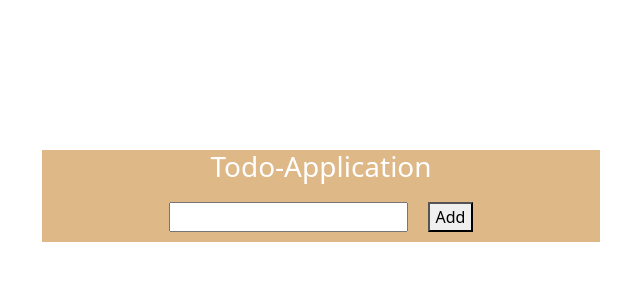
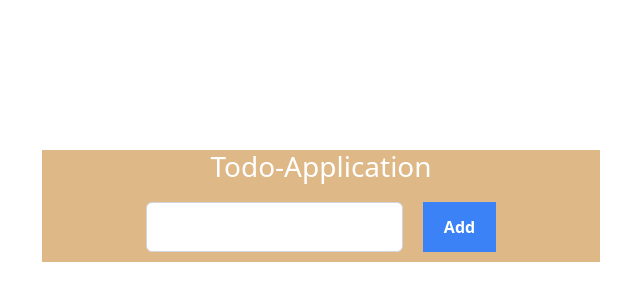
Before and after one commit to anithaeee/todolist-app, a React (Create React App) app: page / in a window 1280 px wide. Shown: the part 90-390 px from the top of the page, without its empty margins (319-959 px from the left). Built offline with nearby package versions, Linux system fonts and the light colour scheme.

Commit message:
git commit

```diff
--- a/src/Todoapp/Todoapp.css
+++ b/src/Todoapp/Todoapp.css
@@ -10,4 +10,5 @@
 .container {
   display: flex;
   justify-content: center;
+  min-height: 30%;
 }
--- a/src/Todoapp/Todoapp.js
+++ b/src/Todoapp/Todoapp.js
@@ -2,6 +2,7 @@ import React from 'react'
 import "bootstrap/dist/css/bootstrap.css";
 import { InputText } from 'primereact/inputtext';
 import { Button } from 'primereact/button';
+import 'primereact/resources/themes/lara-light-blue/theme.css';
 const Todoapp = () => {
   return (
     <div className="container">
```
